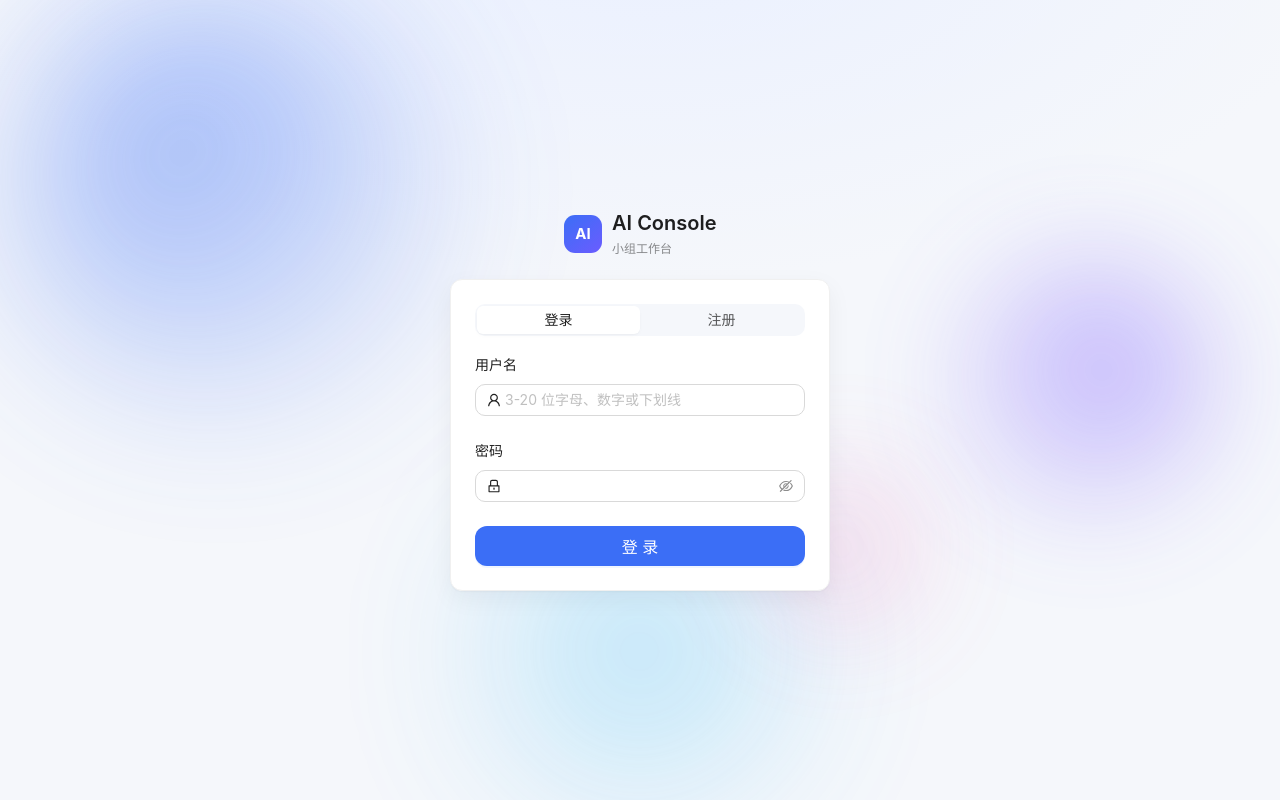
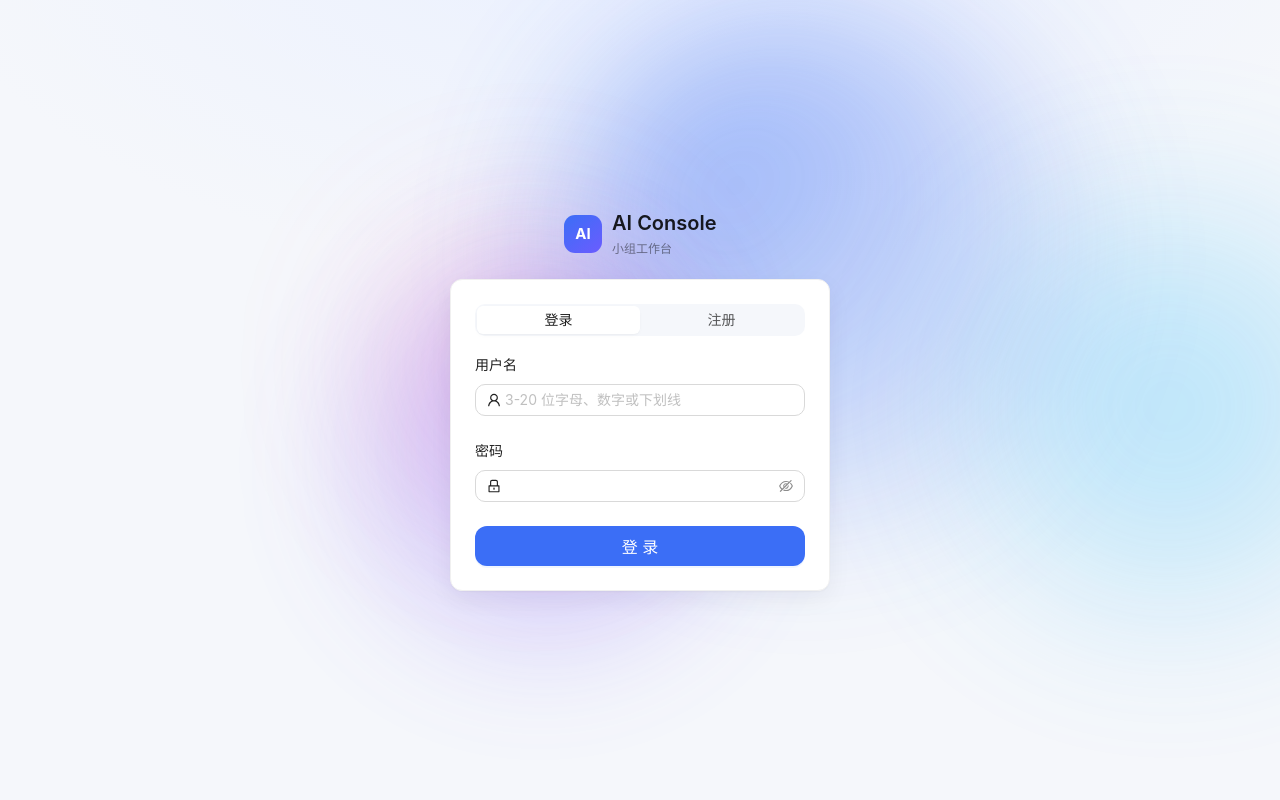
Before and after one commit to Mo-bai02/xiaozu-workbench, a React (Vite) app: page /login in a window 1280 px wide. Built offline with nearby package versions, Linux system fonts and the light colour scheme.

Commit message:
tune: 极光色块改为全屏范围漂移
- 关键帧位移由固定像素改为 vw/vh，横跨整屏（最远 76vw / 72vh）
- 每条路径加两个中间停靠点，走折线而不是来回一趟
- 色块尺寸放大到 320~460px，跨屏时不露大片空白
- 周期按距离调整到 18~26s

```diff
--- a/src/styles/global.css
+++ b/src/styles/global.css
@@ -2499,78 +2499,101 @@ html[data-theme='dark'] .alert-banner {
 }
 
 .aurora-1 {
-  width: 340px;
-  height: 340px;
+  width: 460px;
+  height: 460px;
   left: -80px;
   top: -60px;
   background: radial-gradient(circle at 30% 30%, rgba(59, 110, 246, 0.72), rgba(59, 110, 246, 0));
-  animation: auroraDrift1 11s ease-in-out infinite;
+  animation: auroraDrift1 22s ease-in-out infinite;
 }
 
 .aurora-2 {
-  width: 300px;
-  height: 300px;
+  width: 420px;
+  height: 420px;
   right: -70px;
   top: 14%;
   background: radial-gradient(circle at 60% 40%, rgba(124, 92, 255, 0.66), rgba(124, 92, 255, 0));
-  animation: auroraDrift2 13s ease-in-out infinite;
+  animation: auroraDrift2 26s ease-in-out infinite;
 }
 
 .aurora-3 {
-  width: 260px;
-  height: 260px;
+  width: 380px;
+  height: 380px;
   left: 32%;
   bottom: -90px;
   background: radial-gradient(circle at 50% 50%, rgba(56, 189, 248, 0.55), rgba(56, 189, 248, 0));
-  animation: auroraDrift3 9s ease-in-out infinite;
+  animation: auroraDrift3 18s ease-in-out infinite;
 }
 
 .aurora-4 {
-  width: 220px;
-  height: 220px;
+  width: 320px;
+  height: 320px;
   right: 18%;
   bottom: 8%;
   background: radial-gradient(circle at 50% 50%, rgba(244, 114, 182, 0.42), rgba(244, 114, 182, 0));
-  animation: auroraDrift4 12s ease-in-out infinite;
+  animation: auroraDrift4 24s ease-in-out infinite;
 }
 
 @keyframes auroraDrift1 {
-  0%,
+  0% {
+    transform: translate3d(0, 0, 0) scale(1);
+  }
+  25% {
+    transform: translate3d(52vw, 12vh, 0) scale(1.15);
+  }
+  50% {
+    transform: translate3d(76vw, 58vh, 0) scale(0.92);
+  }
+  75% {
+    transform: translate3d(22vw, 72vh, 0) scale(1.1);
+  }
   100% {
     transform: translate3d(0, 0, 0) scale(1);
   }
-  50% {
-    transform: translate3d(140px, 90px, 0) scale(1.24);
-  }
 }
 
 @keyframes auroraDrift2 {
-  0%,
+  0% {
+    transform: translate3d(0, 0, 0) scale(1.05);
+  }
+  30% {
+    transform: translate3d(-58vw, 22vh, 0) scale(0.9);
+  }
+  60% {
+    transform: translate3d(-30vw, 62vh, 0) scale(1.18);
+  }
   100% {
     transform: translate3d(0, 0, 0) scale(1.05);
   }
-  50% {
-    transform: translate3d(-120px, 130px, 0) scale(0.86);
-  }
 }
 
 @keyframes auroraDrift3 {
-  0%,
+  0% {
+    transform: translate3d(0, 0, 0) scale(1);
+  }
+  35% {
+    transform: translate3d(46vw, -38vh, 0) scale(1.2);
+  }
+  70% {
+    transform: translate3d(8vw, -68vh, 0) scale(0.9);
+  }
   100% {
     transform: translate3d(0, 0, 0) scale(1);
   }
-  50% {
-    transform: translate3d(110px, -120px, 0) scale(1.28);
-  }
 }
 
 @keyframes auroraDrift4 {
-  0%,
+  0% {
+    transform: translate3d(0, 0, 0) scale(0.95);
+  }
+  40% {
+    transform: translate3d(-46vw, -42vh, 0) scale(1.2);
+  }
+  70% {
+    transform: translate3d(-62vw, 12vh, 0) scale(0.88);
+  }
   100% {
     transform: translate3d(0, 0, 0) scale(0.95);
-  }
-  50% {
-    transform: translate3d(-100px, -80px, 0) scale(0.84);
   }
 }
 
```
Also changed, not shown: 1 other file (tests, documents, lock files or other folders).
